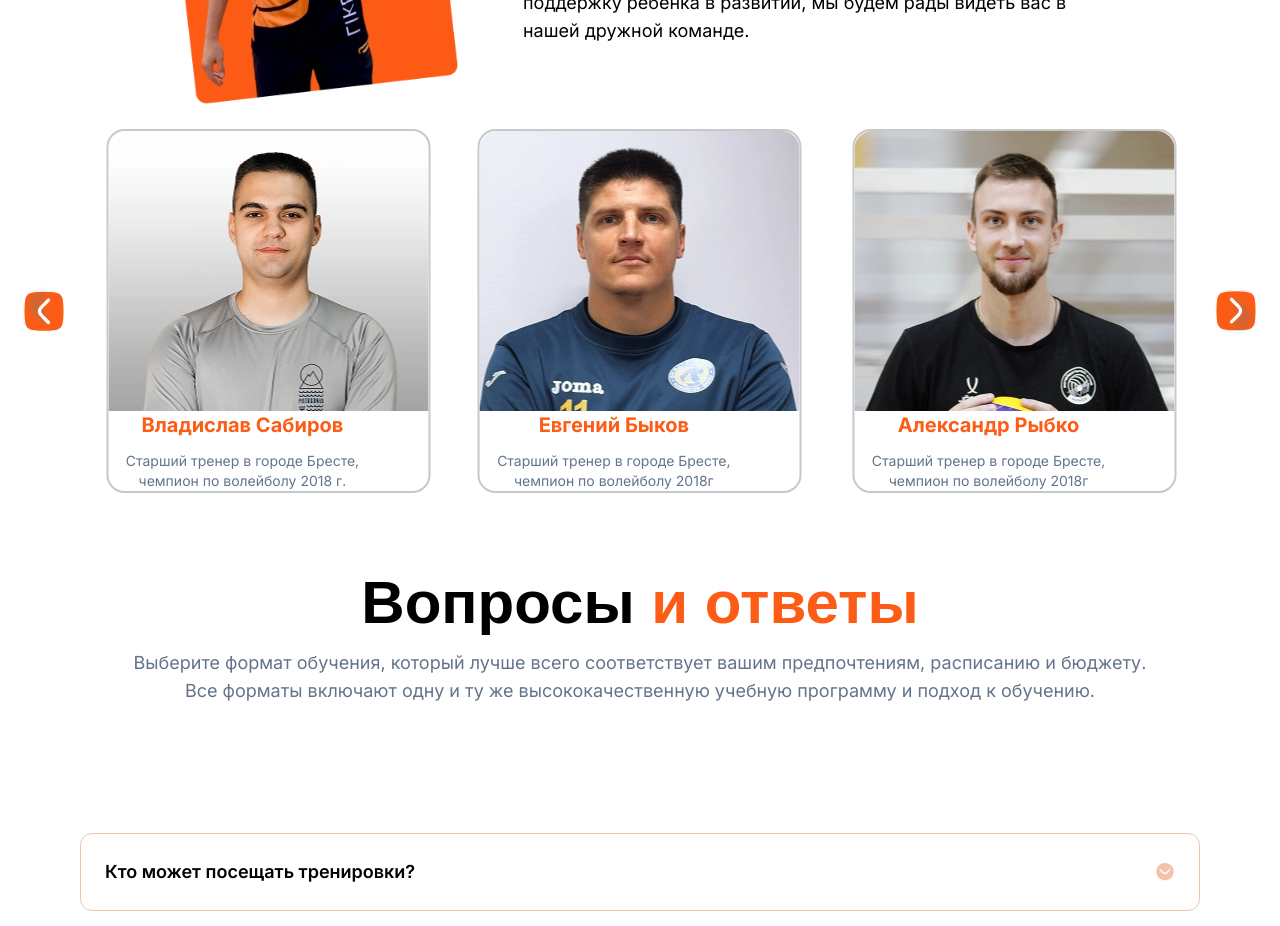
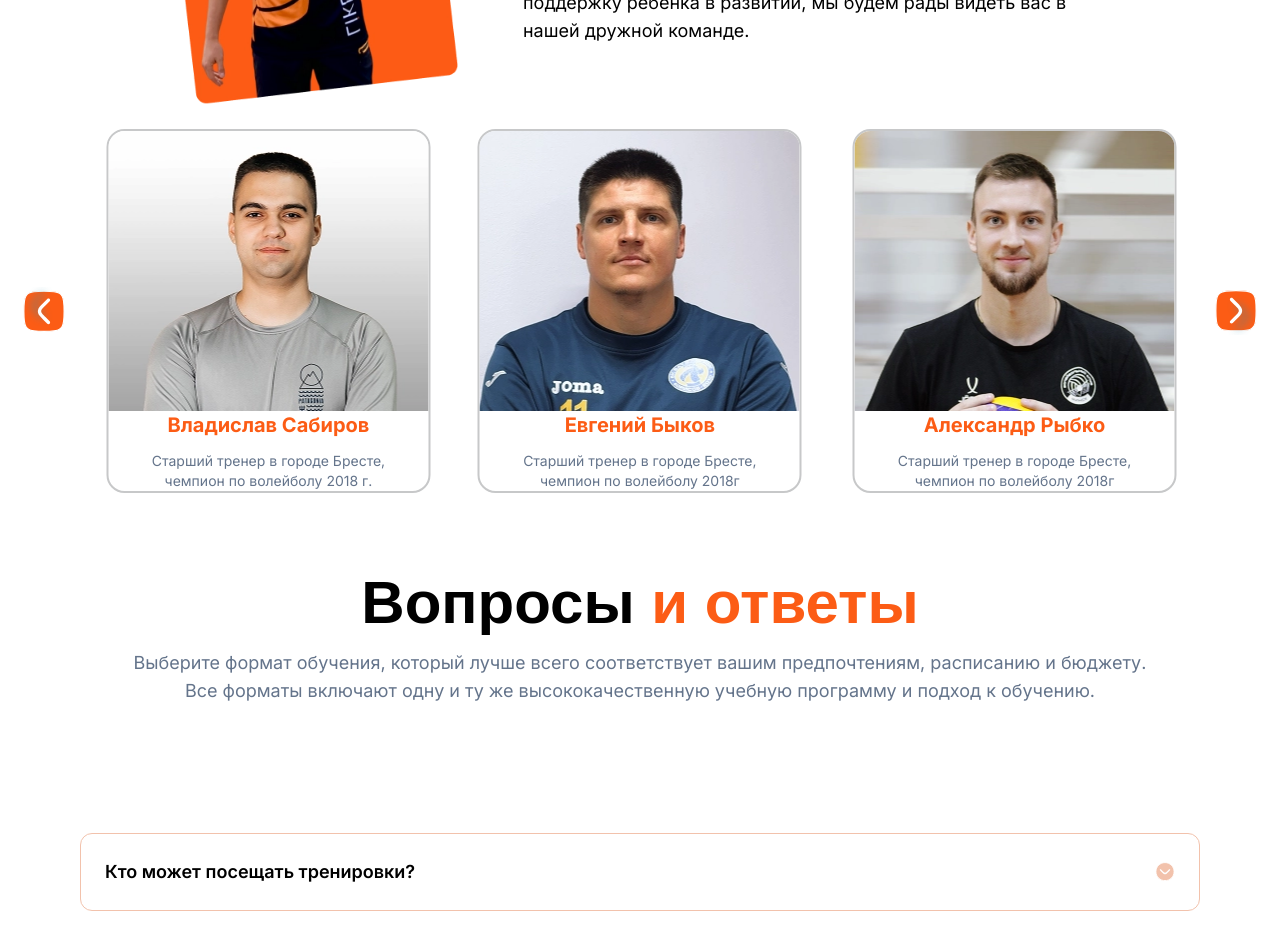
Before and after one commit to evgeniyworkbel/like-volley, a Next.js app: page / in a window 1280 px wide. Shown: the part 2340-3266 px from the top of the page. Built offline with nearby package versions, Linux system fonts and the light colour scheme; a web font is replaced by a local one.

Commit message:
refactor(widgets): change coach-card

```diff
--- a/src/widgets/coaches/model/data.ts
+++ b/src/widgets/coaches/model/data.ts
@@ -33,7 +33,7 @@ export const coachesData: Coach[] = [
   },
   {
     name: "Виктория Крупко",
-    description: "Ведущий тренер в городе Бресте, чемпион по волейболу 2018",
+    description: "Ведущий тренер в городе Бресте, чемпион по волейболу 2018г.",
     src: "/coaches/krupko.webp",
     alt: "Фото тренера Виктории Крупко",
   },
--- a/src/widgets/coaches/ui/coach-сard.tsx
+++ b/src/widgets/coaches/ui/coach-сard.tsx
@@ -6,8 +6,8 @@ type CoachCardProps = Coach;
 export function CoachCard({ name, description, src, alt }: CoachCardProps) {
   return (
     <div className="flex flex-col items-center gap-5">
-      <div className="rounded-[18px] border-2 border-[oklch(83.27%_0.002_247.32deg)]">
-        <div className="relative h-70 w-80 overflow-hidden rounded-t-[18px]">
+      <div className="flex flex-col items-center overflow-hidden rounded-[18px] border-2 border-[oklch(0.8327_0.002_247.32)]">
+        <div className="relative h-70 w-80">
           <Image src={src} alt={alt} sizes="320px" fill />
         </div>
         <hgroup className="flex max-w-[268px] flex-col items-center gap-3">
```
